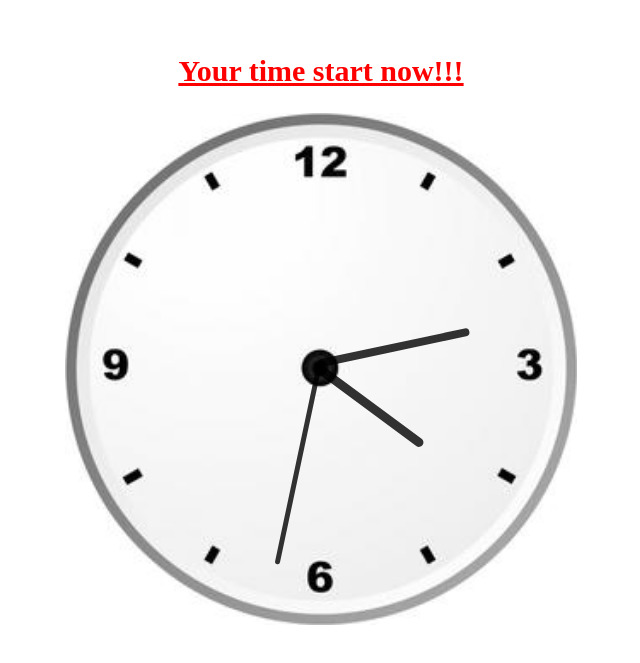
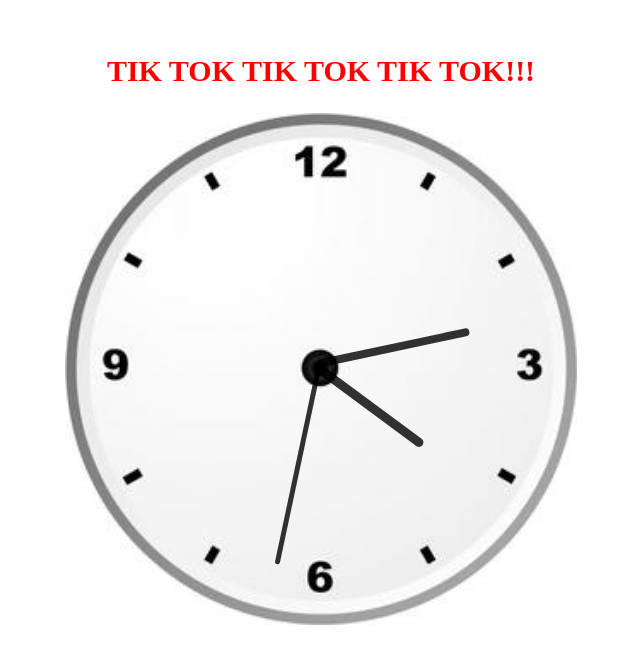
Before and after one commit to tarunkumar1405/clock, a plain HTML site: page index.html in a window 1280 px wide. Shown: the part 107-770 px from the top of the page, without its empty margins (319-959 px from the left). Drawn offline with Linux system fonts and the light colour scheme.

Commit message:
add code

```diff
--- a/index.html
+++ b/index.html
@@ -12,7 +12,7 @@
             text-align: center;
             color:red;
             font-size: 20px;
-            text-decoration: underline ;
+
             padding-top: 10%;
             margin-top: 10px;
         }
@@ -20,7 +20,7 @@
 </head>
 <body>
     <div class="text">
-        <h2>Your time start now!!!</h2>
+        <h2>TIK TOK TIK TOK TIK TOK!!!</h2>
     </div>
     <div id="clockContainer">
         <div id="hour"></div>
```
